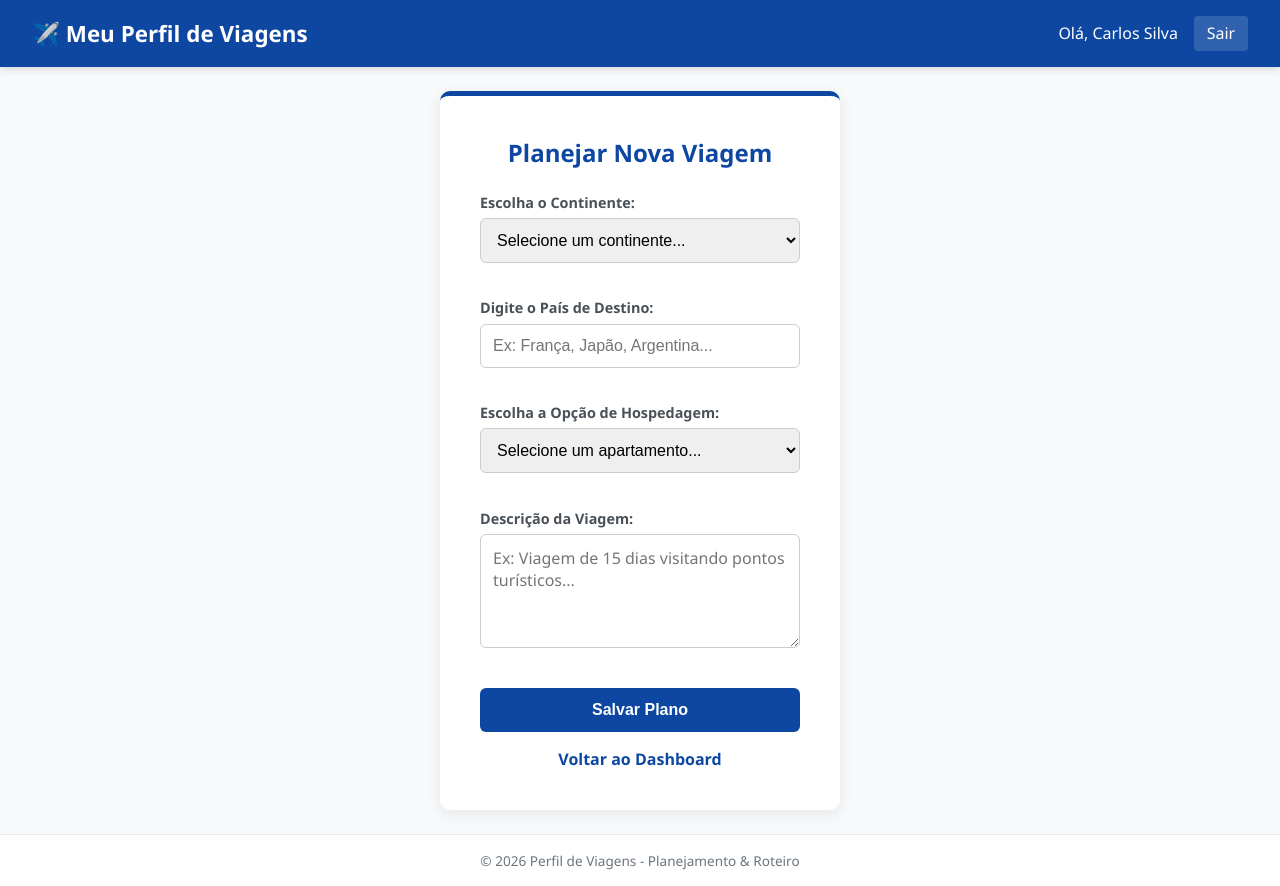
After one commit to Thiagodaiki/Site_viagens, a Flask app: page /plano/novo in a window 1280 px wide. The commit adds this page. Run offline with Flask 3, Linux system fonts and the light colour scheme; a user stored in the database is signed in; data comes from the database, SQL or seed files in the repository.

Commit message:
Add files via upload

```diff
--- /dev/null
+++ b/app/controllers/planos.py
@@ -0,0 +1,40 @@
+from flask import Blueprint, render_template, request, redirect, url_for, session, flash
+from app.models.usuario import Usuario
+from app.models.plano import Plano
+
+# Cria o Blueprint separado para os planos
+plano_bp = Blueprint('plano', __name__)
+
+@plano_bp.route('/plano/novo', methods=['GET', 'POST'])
+def criar_plano():
+    username = session.get('usuario_logado')
+    usuario = Usuario.buscar_por_username(username)
+
+    if not usuario:
+        session.clear()
+        flash('Sessão inválida. Faça login novamente.', 'warning')
+        return redirect(url_for('auth.login'))
+
+    if request.method == 'POST':
+        continente = request.form.get('continente')
+        pais = request.form.get('pais')
+        apartamento = request.form.get('apartamento')
+        descricao = request.form.get('descricao')
+
+        if not continente or not pais or not apartamento or not descricao:
+            flash('Preencha todos os campos!', 'danger')
+            return render_template('criar_plano.html')
+
+        novo_plano = Plano(
+            usuario_id=usuario.id,
+            continente=continente,
+            pais=pais,
+            apartamento=apartamento,
+            descricao=descricao
+        )
+        novo_plano.salvar()
+
+        flash('Plano de viagem criado com sucesso!', 'success')
+        return redirect(url_for('auth.dashboard'))
+
+    return render_template('criar_plano.html')
--- a/app/database.py
+++ b/app/database.py
@@ -1,19 +1,69 @@
+import sqlite3
 import os
-from flask_sqlalchemy import SQLAlchemy
 
-db = SQLAlchemy()
+class DatabaseConnection:
+    """
+    Gerenciador de Conexão com o SQLite usando Context Manager.
+    Garante o fechamento automático e o commit/rollback de transações.
+    """
+    def __init__(self, db_name: str = None):
+        if db_name is None:
+            db_name = os.environ.get('DB_NAME', 'perfil_viagens.db')
 
-def init_db(app):
-    """Configura e inicializa a conexão com o SQLite."""
+        app_dir = os.path.dirname(os.path.abspath(__file__))
+        self.db_path = os.path.join(app_dir, db_name)
+        self.connection = None
 
-    app_dir = os.path.dirname(os.path.abspath(__file__))
-    dbname = os.environ.get('DB_NAME', 'perfil_viagens.db')
+    def __enter__(self):
+        # Abre a conexão com o SQLite
+        self.connection = sqlite3.connect(self.db_path)
 
-    # Caminho onde o arquivo .db será criado (dentro da pasta app)
-    db_path = os.path.join(app_dir, dbname)
+        # 🔑 Configura o sqlite3.Row para permitir acessar colunas pelo nome (ex: row['username'])
+        self.connection.row_factory = sqlite3.Row
 
-    # URL de conexão do SQLite
-    app.config['SQLALCHEMY_DATABASE_URI'] = f"sqlite:///{db_path}"
-    app.config['SQLALCHEMY_TRACK_MODIFICATIONS'] = False
+        return self.connection
 
-    db.init_app(app)
+    def __exit__(self, exc_type, exc_val, exc_tb):
+        if self.connection:
+            if exc_type is not None:
+                # Se ocorreu algum erro, desfaz as alterações (Rollback)
+                self.connection.rollback()
+            else:
+                # Se deu tudo certo, salva as alterações (Commit)
+                self.connection.commit()
+
+            # Fecha a conexão com o banco
+            self.connection.close()
+
+
+def init_db(app=None):
+    """
+    Cria as tabelas iniciais no banco SQLite caso elas ainda não existam.
+    Aceita 'app' opcionalmente para manter compatibilidade com o __init__.py.
+    """
+    with DatabaseConnection() as conn:
+        cursor = conn.cursor()
+
+        cursor.execute("""
+            CREATE TABLE IF NOT EXISTS usuarios (
+                id INTEGER PRIMARY KEY AUTOINCREMENT,
+                username TEXT UNIQUE NOT NULL,
+                nome TEXT NOT NULL,
+                senha_hash TEXT NOT NULL,
+                ultimo_login TEXT NULL,
+                ativo INTEGER DEFAULT 1 NOT NULL
+            );
+        """)
+
+        # ✈️ ATUALIZADA: Tabela de planos com colunas para pais e apartamento
+        cursor.execute("""
+            CREATE TABLE IF NOT EXISTS planos (
+                id INTEGER PRIMARY KEY AUTOINCREMENT,
+                usuario_id INTEGER NOT NULL,
+                continente TEXT NOT NULL,
+                pais TEXT NOT NULL,
+                apartamento TEXT NOT NULL,
+                descricao TEXT NOT NULL,
+                FOREIGN KEY (usuario_id) REFERENCES usuarios (id)
+            );
+        """)
--- /dev/null
+++ b/app/views/templates/criar_plano.html
@@ -0,0 +1,46 @@
+{% extends 'base.html' %}
+
+{% block title %}Criar Plano de Viagem{% endblock %}
+
+{% block content %}
+<h2>Planejar Nova Viagem</h2>
+
+<form method="POST" action="{{ url_for('plano.criar_plano') }}">
+    <div class="form-group">
+        <label for="continente">Escolha o Continente:</label>
+        <select id="continente" name="continente" required style="width: 100%; padding: 0.75rem; border: 1px solid #ccc; border-radius: 6px; font-size: 1rem; margin-bottom: 1rem;">
+            <option value="" disabled selected>Selecione um continente...</option>
+            <option value="Europa">Europa</option>
+            <option value="América Latina">América Latina</option>
+            <option value="América do Norte">América do Norte</option>
+            <option value="Ásia">Ásia</option>
+            <option value="Oceania">Oceania</option>
+        </select>
+    </div>
+
+    <div class="form-group">
+        <label for="pais">Digite o País de Destino:</label>
+        <input type="text" id="pais" name="pais" placeholder="Ex: França, Japão, Argentina..." required style="width: 100%; padding: 0.75rem; border: 1px solid #ccc; border-radius: 6px; font-size: 1rem; margin-bottom: 1rem; box-sizing: border-box;">
+    </div>
+
+    <div class="form-group">
+        <label for="apartamento">Escolha a Opção de Hospedagem:</label>
+        <select id="apartamento" name="apartamento" required style="width: 100%; padding: 0.75rem; border: 1px solid #ccc; border-radius: 6px; font-size: 1rem; margin-bottom: 1rem;">
+            <option value="" disabled selected>Selecione um apartamento...</option>
+            <option value="Apartamento Conforto Central (Opção 1)">Apartamento Conforto Central (Opção 1)</option>
+            <option value="Studio Moderno Vista Panorâmica (Opção 2)">Studio Moderno Vista Panorâmica (Opção 2)</option>
+        </select>
+    </div>
+
+    <div class="form-group">
+        <label for="descricao">Descrição da Viagem:</label>
+        <textarea id="descricao" name="descricao" rows="4" placeholder="Ex: Viagem de 15 dias visitando pontos turísticos..." required style="width: 100%; padding: 0.75rem; border: 1px solid #ccc; border-radius: 6px; font-size: 1rem; font-family: inherit; margin-bottom: 1rem; box-sizing: border-box;"></textarea>
+    </div>
+
+    <button type="submit" class="btn">Salvar Plano</button>
+</form>
+
+<p style="text-align: center; margin-top: 1rem;">
+    <a href="{{ url_for('auth.dashboard') }}" style="color: #0d47a1; font-weight: bold; text-decoration: none;">Voltar ao Dashboard</a>
+</p>
+{% endblock %}
```
Also changed, not shown: app/__init__.py (+12 -17 lines), app/controllers/auth.py (+8 -2 lines), app/models/plano.py (added, +43 -0 lines), app/views/templates/dashboard.html (+24 -2 lines).
